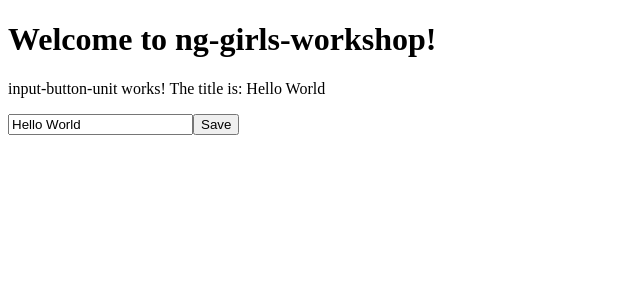
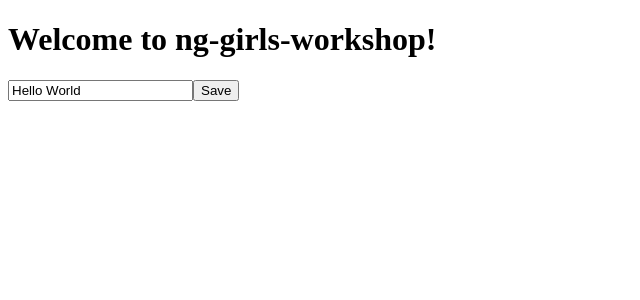
Before and after one commit to annagapuz/ng-girls-workshop-01, an Angular app: page / in a window 1280 px wide. Shown: the top 300 px of the page, without its empty margins (0-640 px from the left). Built offline with nearby package versions, Linux system fonts and the light colour scheme.

Commit message:
Finished chapter 8

```diff
--- a/src/app/input-button-unit/input-button-unit.component.html
+++ b/src/app/input-button-unit/input-button-unit.component.html
@@ -1,11 +1,6 @@
-<p>
-  input-button-unit works!
-  The title is: {{ title }}
-</p>
-
-<input [value]="title"
+<input #inputElementRef [value]="title"
        (keyup.enter)="changeTitle($event.target.value)">
 
-<button (click)="changeTitle('Button Clicked!')">
+<button (click)="changeTitle(inputElementRef.value)">
   Save
 </button>
```
